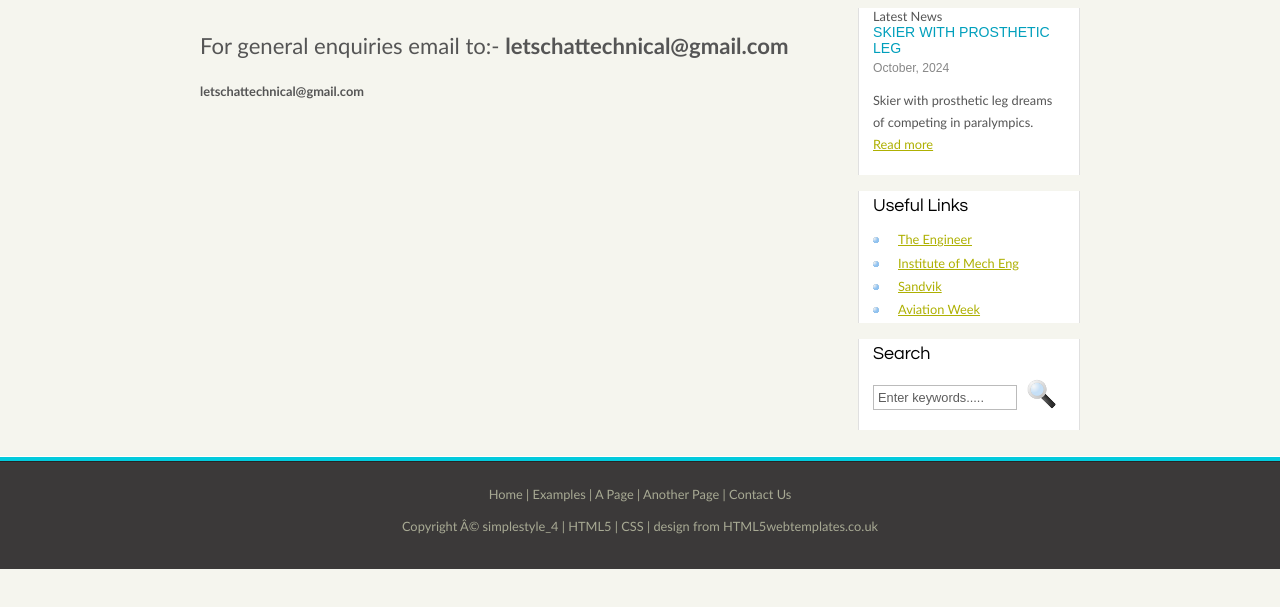
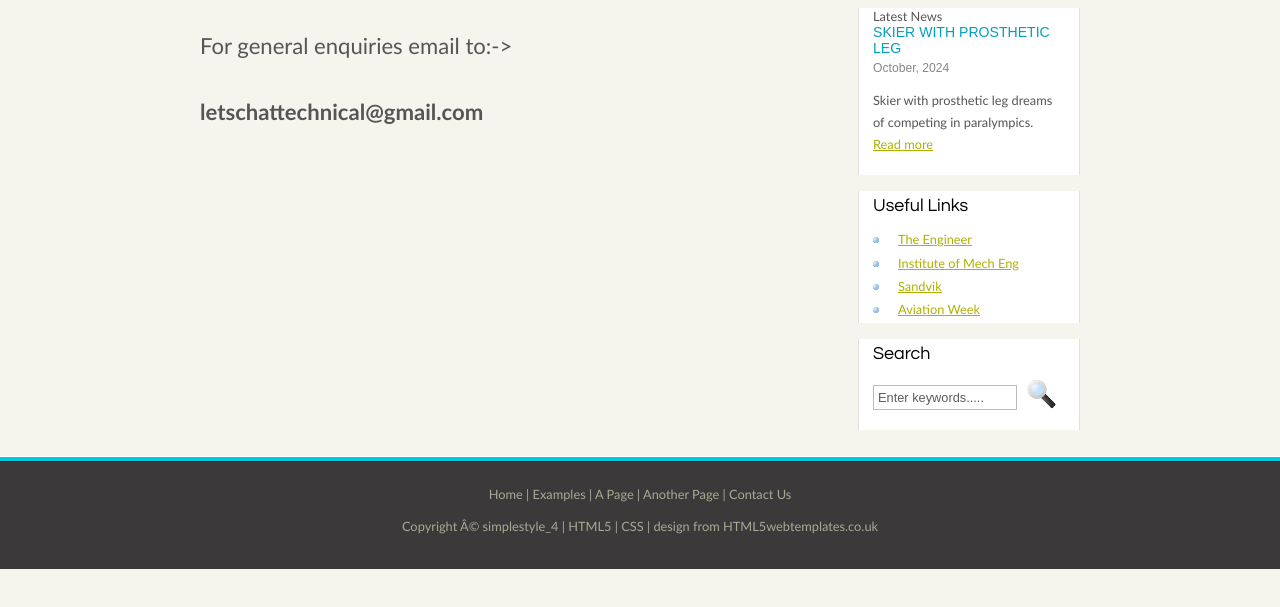
Before and after one commit to letschattechnical/letschattechnical, a plain HTML site: page contact.html in a window 1280 px wide. Shown: the part 189-796 px from the top of the page. Drawn offline with Linux system fonts and the light colour scheme.

Commit message:
Update contact.html

```diff
--- a/contact.html
+++ b/contact.html
@@ -78,9 +78,9 @@ Engineer<br>
 </div>
 <big><big><big><br>
 </big></big></big>
-<p><big><big><big>For general enquiries email to:- <strong>letschattechnical@gmail.com</strong></big></big></big><br>
+<p><big><big><big>For general enquiries email to:-></big></big></big><br>
 </p>
- <p> <strong>letschattechnical@gmail.com</strong></p>
+ <p> <p><big><big><big><strong>letschattechnical@gmail.com</strong></big></big></big><br></p>
 
 
 </html>
```
